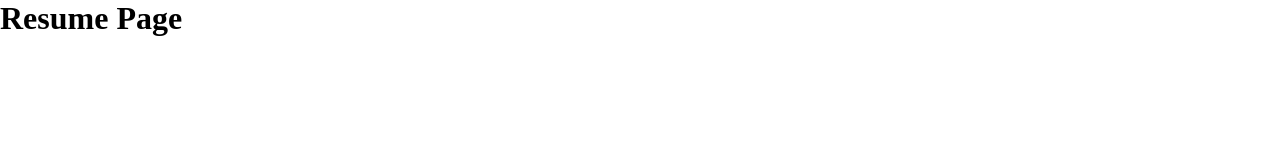
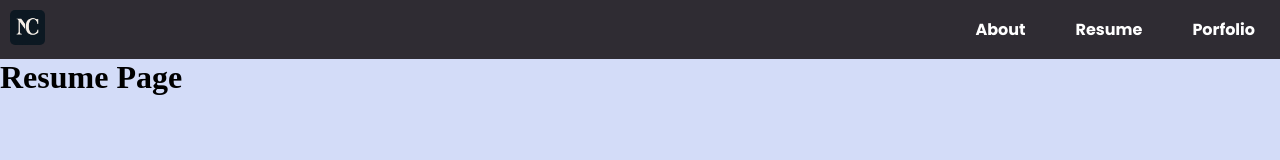
Before and after one commit to ncortes9/ncortes9.github.io, a plain HTML site: page resume.html in a window 1280 px wide. Drawn offline with Linux system fonts and the light colour scheme.

Commit message:
added nav bar to other pages

```diff
--- a/resume.html
+++ b/resume.html
@@ -4,7 +4,19 @@
         <meta charset="UTF-8">
         <link rel="stylesheet" href="styles.css">
     </head>
-    <body>
-        <h1>Resume Page</h1>
-    </body>
+    <div class="resume-page">
+        <body>
+            <nav class="navbar">
+                <div>
+                    <a href="index.html"><img class="logo" src="images/logo.png"></a>
+                </div>
+                <div class="nav-links-container">
+                    <a class="nav-links" href="about.html">About</a>
+                    <a class="nav-links" href="resume.html">Resume</a>
+                    <a class="nav-links" href="portfolio.html">Porfolio</a>
+                </div>
+            </nav>
+            <h1>Resume Page</h1>
+        </body>
+    </div>
 </html>
--- a/styles.css
+++ b/styles.css
@@ -6,7 +6,10 @@
     box-sizing: border-box;
 }
 
-.home-page {
+.home-page,
+.resume-page,
+.about-page,
+.portfolio-page {
     background-color: rgb(211, 220, 248);
     position: fixed;
     top: 0;
```
Also changed, not shown: about.html (+13 -1 lines), index.html (+1 -1 lines), portfolio.html (+13 -1 lines).
